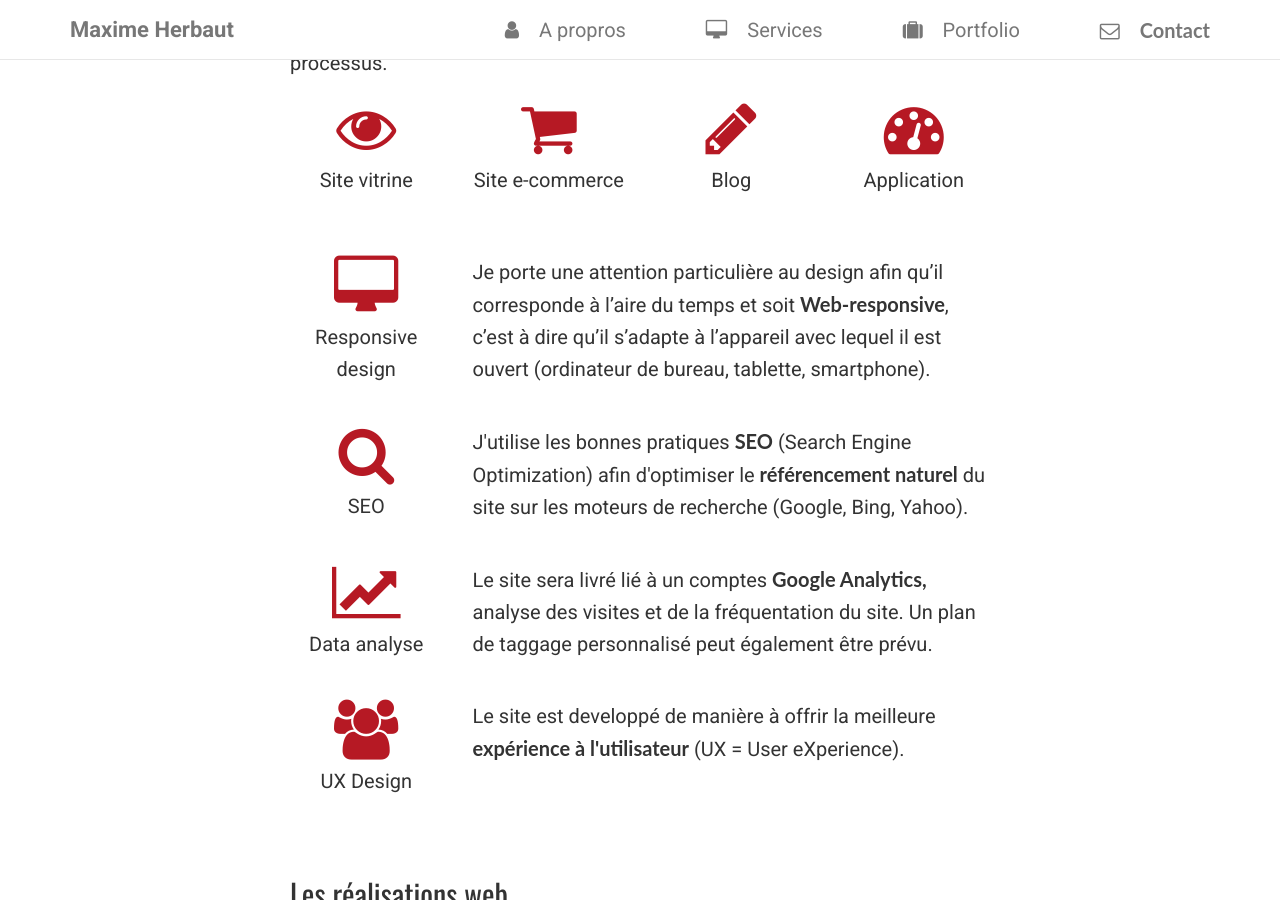
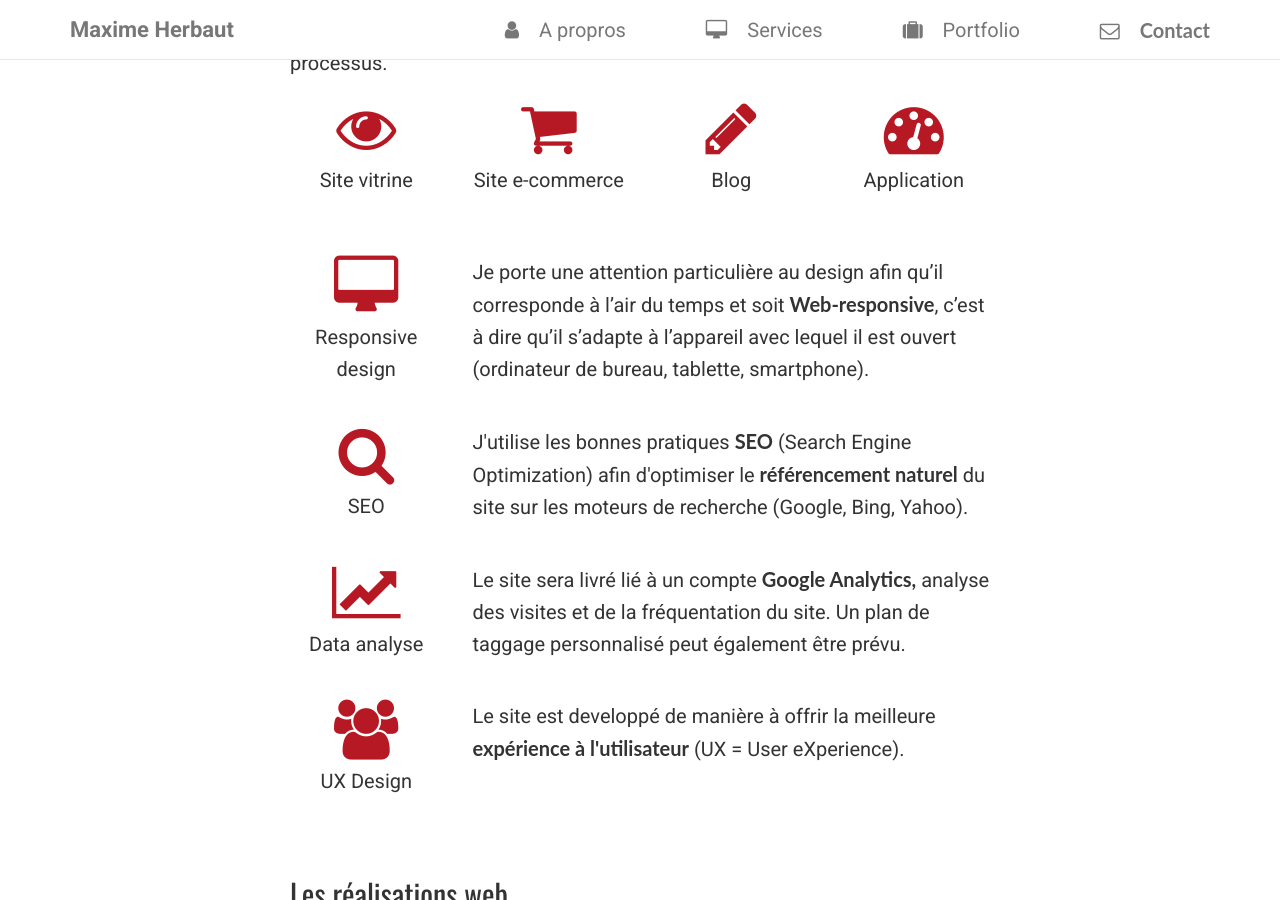
Before and after one commit to herbautmax/herbautmax.github.io, a Jekyll site: the page built from index.html, in a window 1280 px wide and 900 px high, scrolled down 1698 px. Built offline with Jekyll 4.4.1, drawn with Linux system fonts in a browser that asks for light colours; nearby versions of some CDN libraries; the list of posts is cut into pages by our own code.

Commit message:
Update index.html

```diff
--- a/index.html
+++ b/index.html
@@ -118,7 +118,7 @@ css: index
           <div class="col-sm-9">
             <p>
               Je porte une attention particulière au design afin qu’il corresponde
-              à l’aire du temps et soit <strong>Web-responsive</strong>, c’est à dire qu’il
+              à l’air du temps et soit <strong>Web-responsive</strong>, c’est à dire qu’il
               s’adapte à l’appareil avec lequel il est ouvert (ordinateur de bureau, tablette, smartphone).
             </p>
           </div>
@@ -150,7 +150,7 @@ css: index
           </div>
           <div class="col-sm-9">
             <p>
-              Le site sera livré lié à un comptes <strong>Google Analytics, </strong>
+              Le site sera livré lié à un compte <strong>Google Analytics, </strong>
               analyse des visites et de la fréquentation du site. Un plan de
               taggage personnalisé peut également être prévu.
             </p>
```
